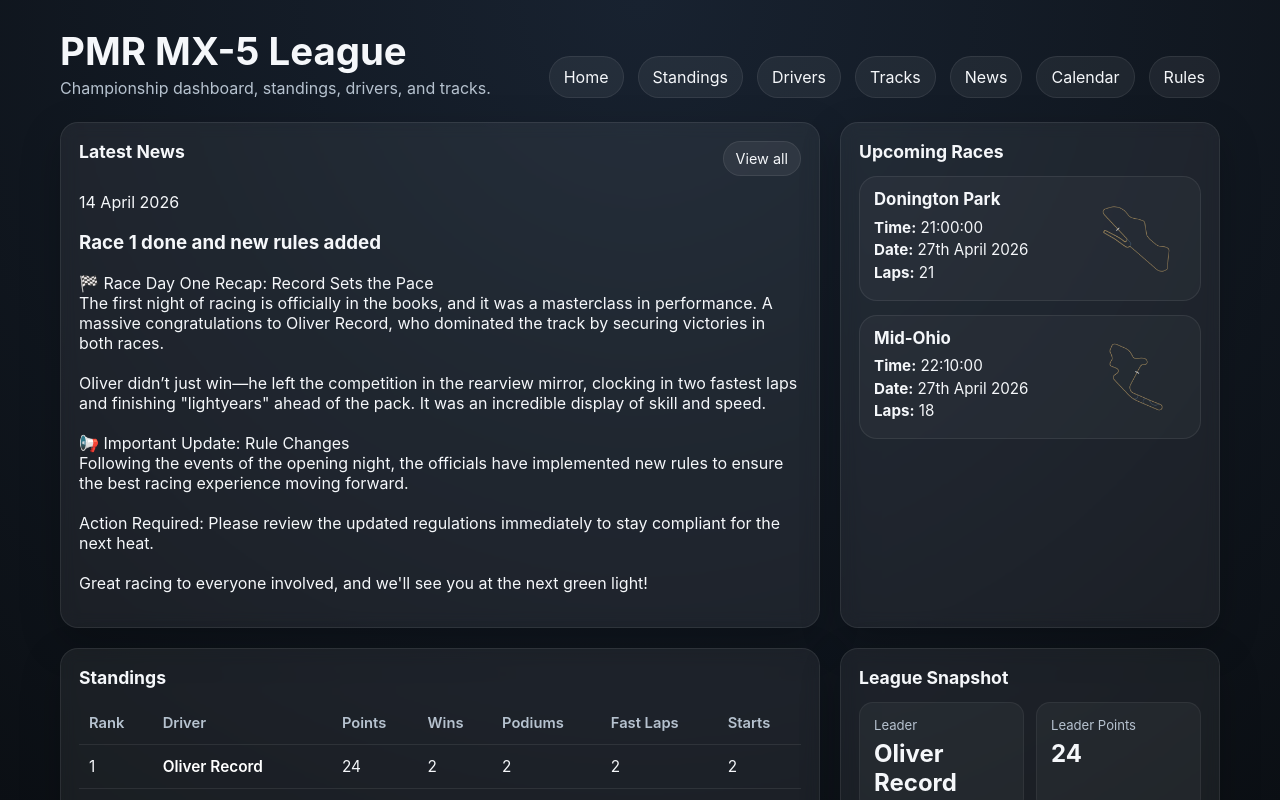
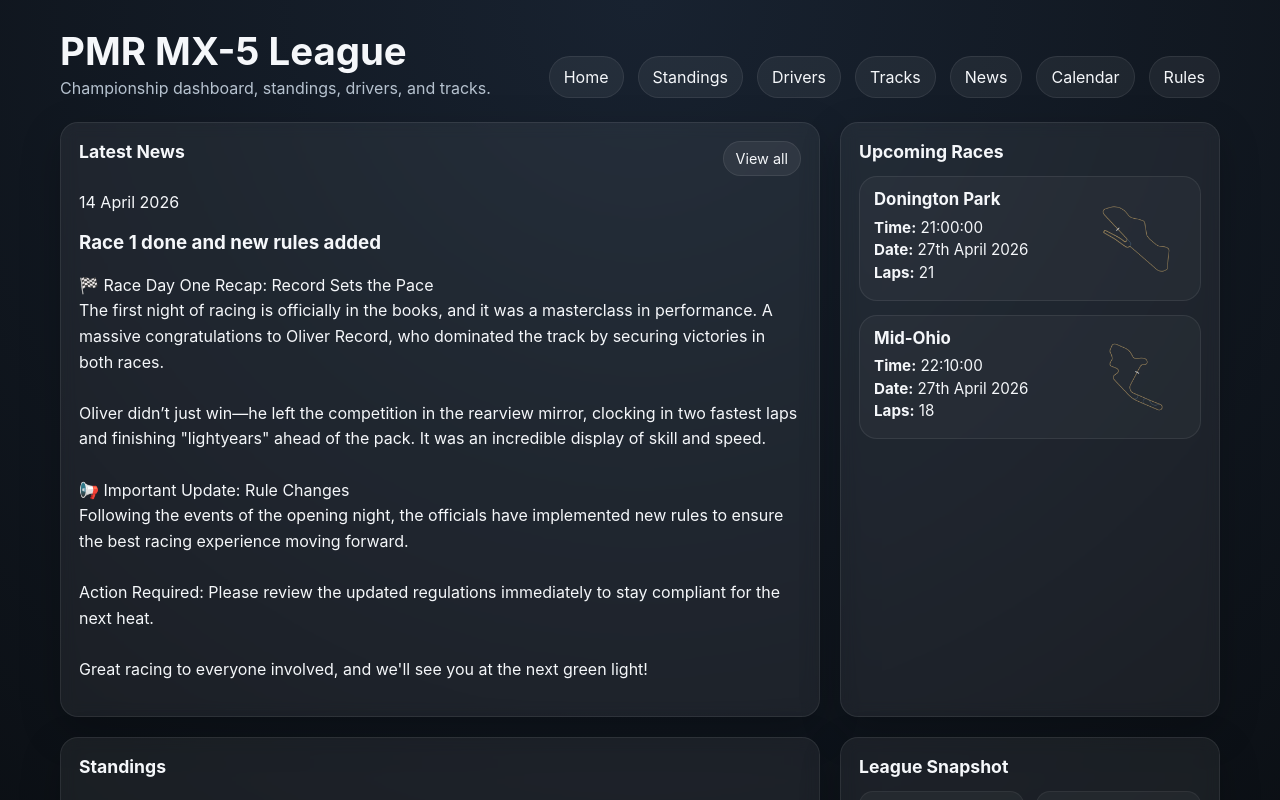
Before and after one commit to Nuzikdude/MX5-League, a React (Vite) app: page / in a window 1280 px wide. Shown: the top 800 px of the page. Built offline with nearby package versions, Linux system fonts and the light colour scheme.

Commit message:
Update league results

```diff
--- a/src/App.jsx
+++ b/src/App.jsx
@@ -77,12 +77,13 @@ function HomePage({ standings, tracks, drivers, news, calendar }) {
           </div>
           {news?.length > 0 ? (
             <article>
-              <p>{news[0].date || "-"}</p>
-              <h3>{news[0].headline || "Untitled"}</h3>
-              <p className="news-preview-body" style={{ whiteSpace: "pre-line" }}>
-                {news[0].body || ""}
-              </p>
-            </article>
+  <p>{news[0].date || "-"}</p>
+  <h3>{news[0].headline || "Untitled"}</h3>
+  {/* Combine your preview class with the new news-body class */}
+  <p className="news-preview-body news-body">
+    {news[0].body || ""}
+  </p>
+</article>
           ) : (
             <p>No news yet</p>
           )}
@@ -401,10 +402,11 @@ function NewsPage({ news }) {
       <div className="news-list">
         {news?.length ? (
           news.map((item, index) => (
-            <article key={index} className="mini-card">
+            <article key={index} className="mini-card" style={{ marginBottom: "16px" }}>
               <p>{item.date || "-"}</p>
               <h3>{item.headline || "Untitled"}</h3>
-              <p>{item.body || ""}</p>
+              {/* Added the news-body class here */}
+              <p className="news-body">{item.body || ""}</p>
             </article>
           ))
         ) : (
--- a/src/index.css
+++ b/src/index.css
@@ -644,3 +644,9 @@ table {
     gap: 8px;
   }
 }
+
+.news-body {
+  white-space: pre-line;
+  line-height: 1.6;
+  margin-top: 10px; /* Adds space between headline and text */
+}
```
